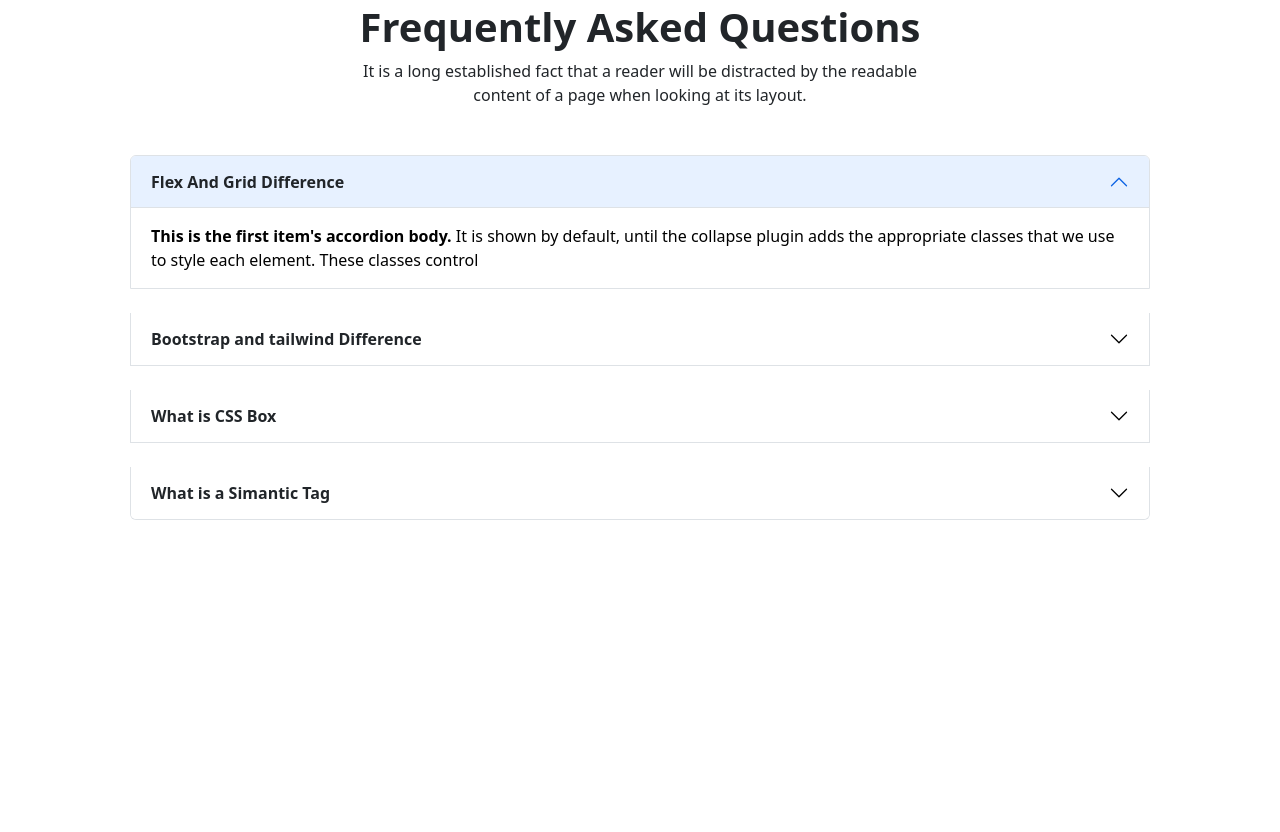
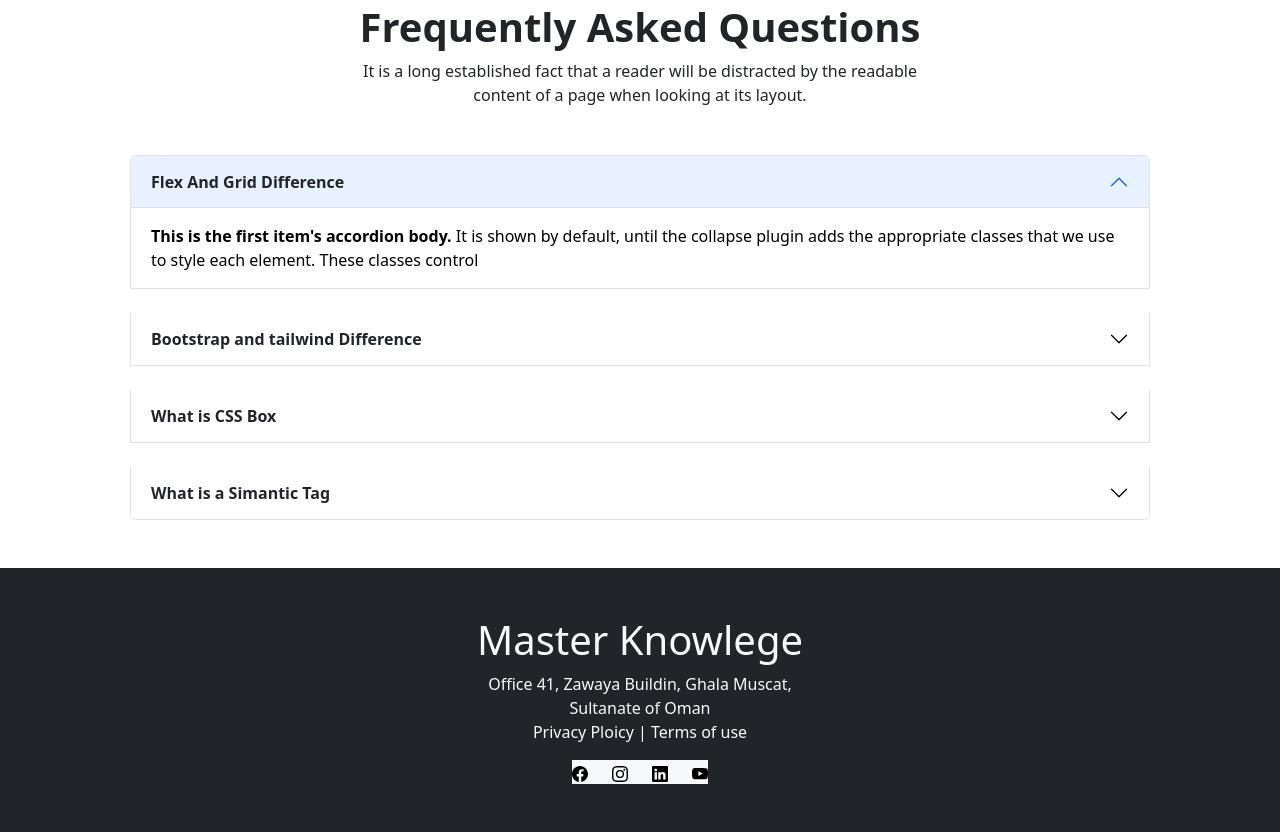
Before and after one commit to mustakimbellah/master-knowledge, a plain HTML site: page index.html in a window 1280 px wide. Shown: the part 2486-3318 px from the top of the page. Before the commit the page ends 3054 px from the top, so only its background shows below. Drawn offline with nearby package versions, Linux system fonts and the light colour scheme.

Commit message:
footer part added

```diff
--- a/index.html
+++ b/index.html
@@ -534,6 +534,35 @@
 
     <!-- main-part-end -->
 
+    <!-- footer-part-start -->
+    <section class="bg-dark text-light p-5">
+      <div class="text-center">
+        <div>
+          <h1>Master Knowlege</h1>
+          <p>
+            Office 41, Zawaya Buildin, Ghala Muscat,<br />
+            Sultanate of Oman<br />
+            Privacy Ploicy | Terms of use
+          </p>
+        </div>
+        <div class="d-flex justify-content-center">
+          <div class="pe-4 bg-light">
+            <img src="images/icon/facebook.svg" alt="" />
+          </div>
+          <div class="pe-4 bg-light">
+            <img src="images/icon/instagram.svg" alt="" srcset="" />
+          </div>
+          <div class="pe-4 bg-light">
+            <img src="images/icon/linkedin.svg" alt="" />
+          </div>
+          <div class="bg-light">
+            <img src="images/icon/youtube.svg" alt="" srcset="" />
+          </div>
+        </div>
+      </div>
+    </section>
+    <!-- footer-part-end -->
+
     <!-- js-link-part-start -->
 
     <script
```
Also changed, not shown: images/icon/facebook.svg (added), images/icon/instagram.svg (added), images/icon/linkedin.svg (added), images/icon/youtube.svg (added).
